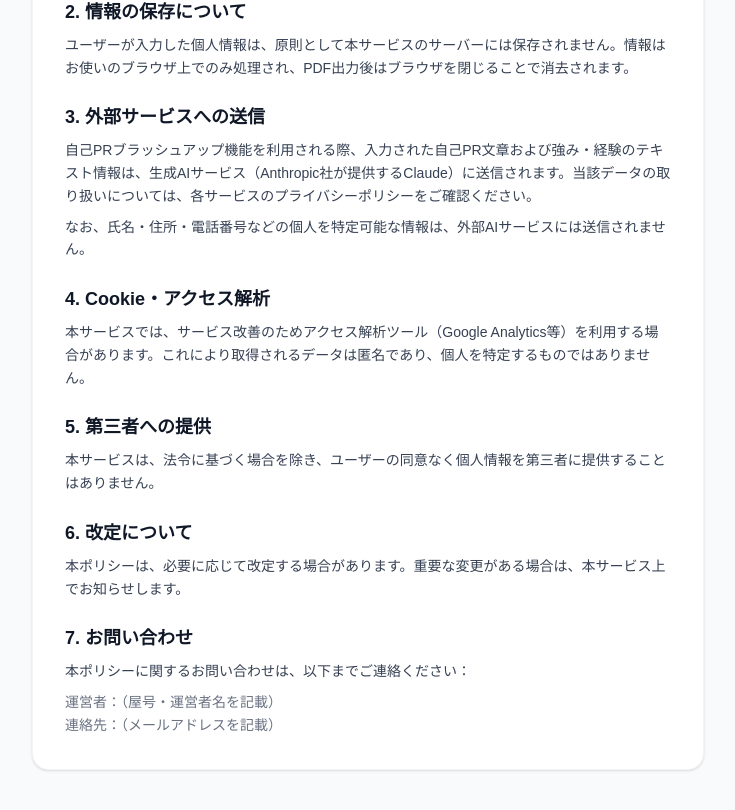
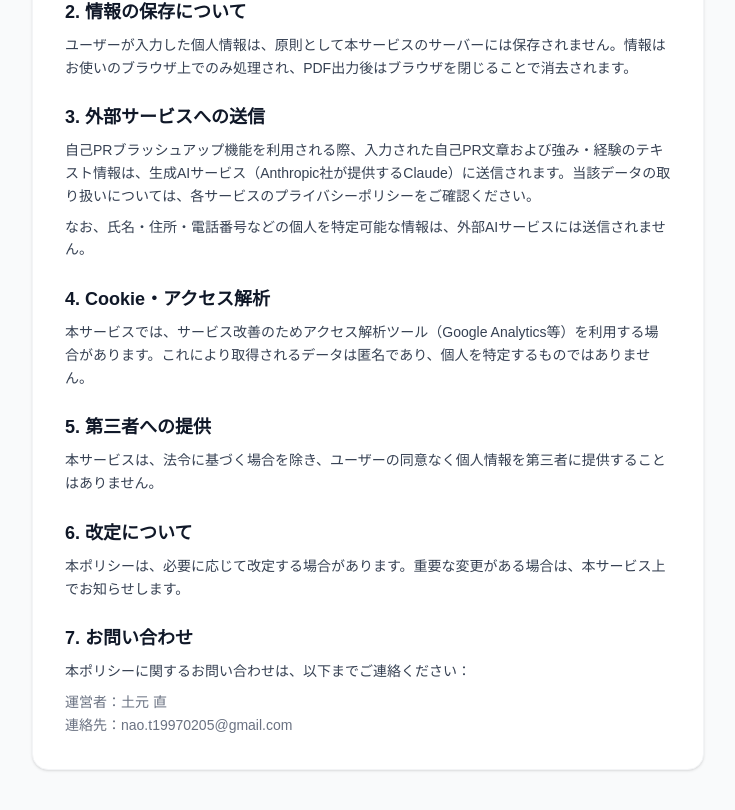
Before and after one commit to naot0205-design/rirekito, a Next.js app: page /privacy in a window 1280 px wide. Shown: the part 512-1322 px from the top of the page, without its empty margins (272-1007 px from the left). Built offline with nearby package versions, Linux system fonts and the light colour scheme.

Commit message:
chore: 法務ページに運営者情報を記載

```diff
--- a/src/app/privacy/page.tsx
+++ b/src/app/privacy/page.tsx
@@ -75,8 +75,8 @@ export default function PrivacyPage() {
           <h2 className="text-lg font-semibold text-gray-900">7. お問い合わせ</h2>
           <p>本ポリシーに関するお問い合わせは、以下までご連絡ください：</p>
           <p className="text-gray-500">
-            運営者：（屋号・運営者名を記載）<br />
-            連絡先：（メールアドレスを記載）
+            運営者：土元 直<br />
+            連絡先：nao.t19970205@gmail.com
           </p>
         </section>
       </article>
--- a/src/app/terms/page.tsx
+++ b/src/app/terms/page.tsx
@@ -89,8 +89,8 @@ export default function TermsPage() {
         <section className="space-y-2 text-sm text-gray-700 leading-relaxed">
           <h2 className="text-lg font-semibold text-gray-900">お問い合わせ</h2>
           <p className="text-gray-500">
-            運営者：（屋号・運営者名を記載）<br />
-            連絡先：（メールアドレスを記載）
+            運営者：土元 直<br />
+            連絡先：nao.t19970205@gmail.com
           </p>
         </section>
       </article>
```
